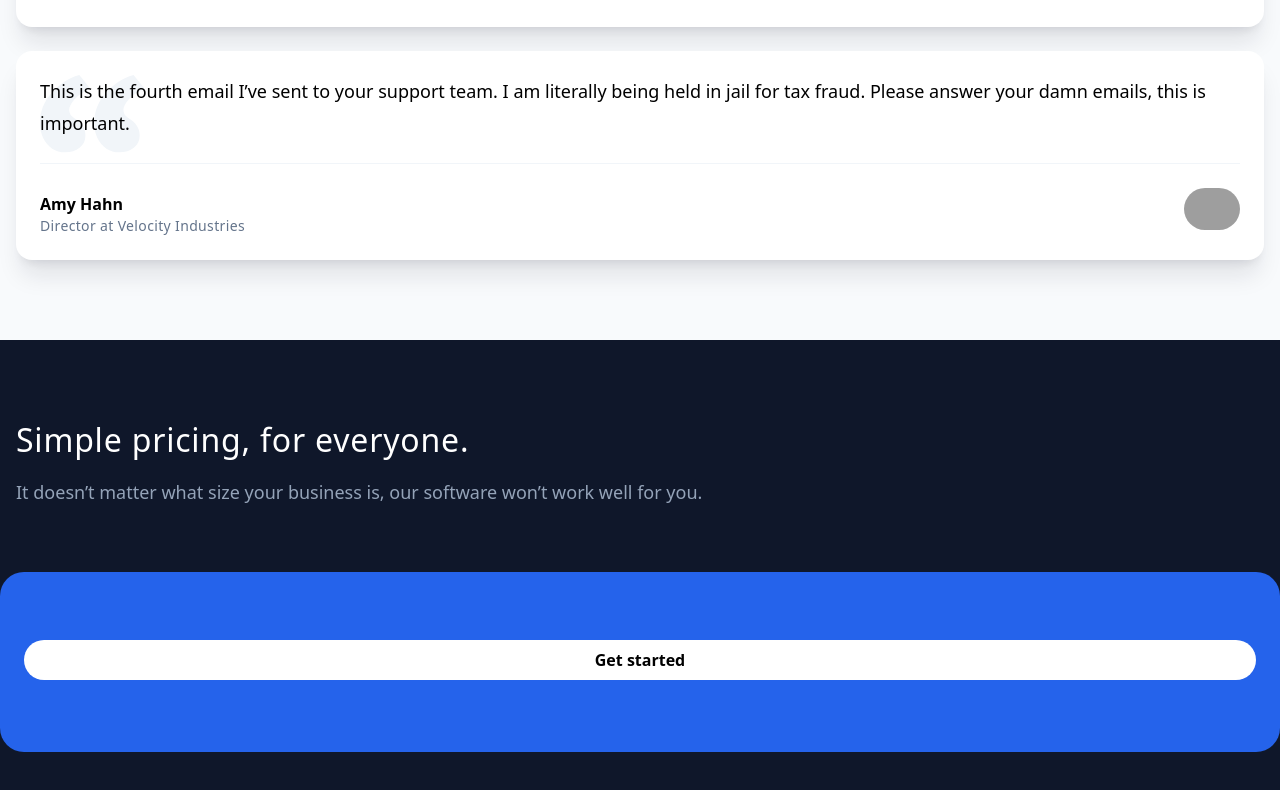
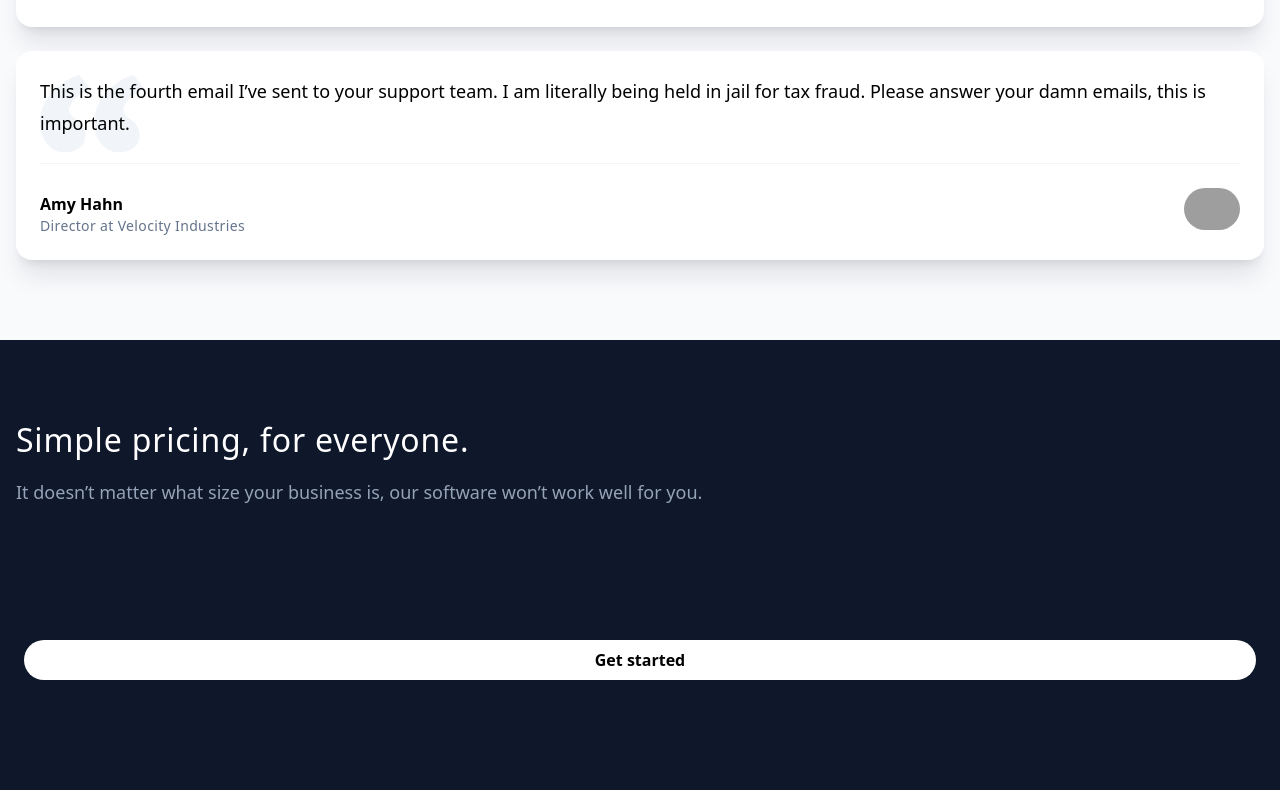
Before and after one commit to amine-omari/Taxpal-clone, a Next.js app: page / in a window 1280 px wide. Shown: the part 6842-7632 px from the top of the page. Built offline with nearby package versions, Linux system fonts and the light colour scheme; grey boxes are pictures that could not be loaded.

Commit message:
feat: add condition to PlansCard component

```diff
--- a/components/PlansCard.jsx
+++ b/components/PlansCard.jsx
@@ -1,10 +1,10 @@
 import Link from "next/link";
 import React from "react";
 
-const PlansCard = ({ amount, businessType, text, children }) => {
+const PlansCard = ({ amount, businessType, text, bgBlue = false, children }) => {
   return (
     <div className="relative px-2 py-8 text-white">
-      <div className="absolute -left-4 -right-4 top-0 h-full rounded-3xl bg-blue-600"></div>
+      {bgBlue && <div className="absolute -left-4 -right-4 top-0 h-full rounded-3xl bg-blue-600"></div>}
       <div className="relative">
         <p className="text-5xl">{amount}</p>
         <h3 className="mt-7 text-lg font-semibold tracking-wide">
```
